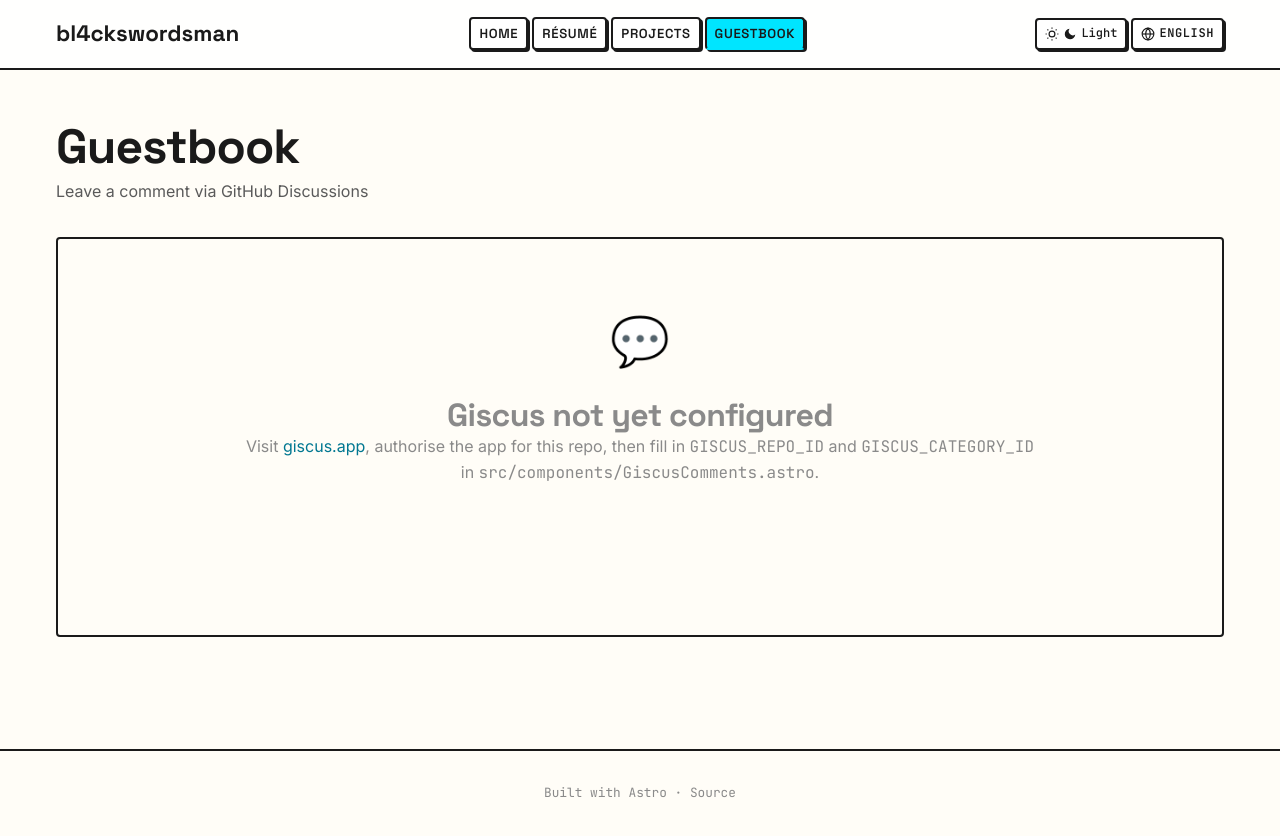
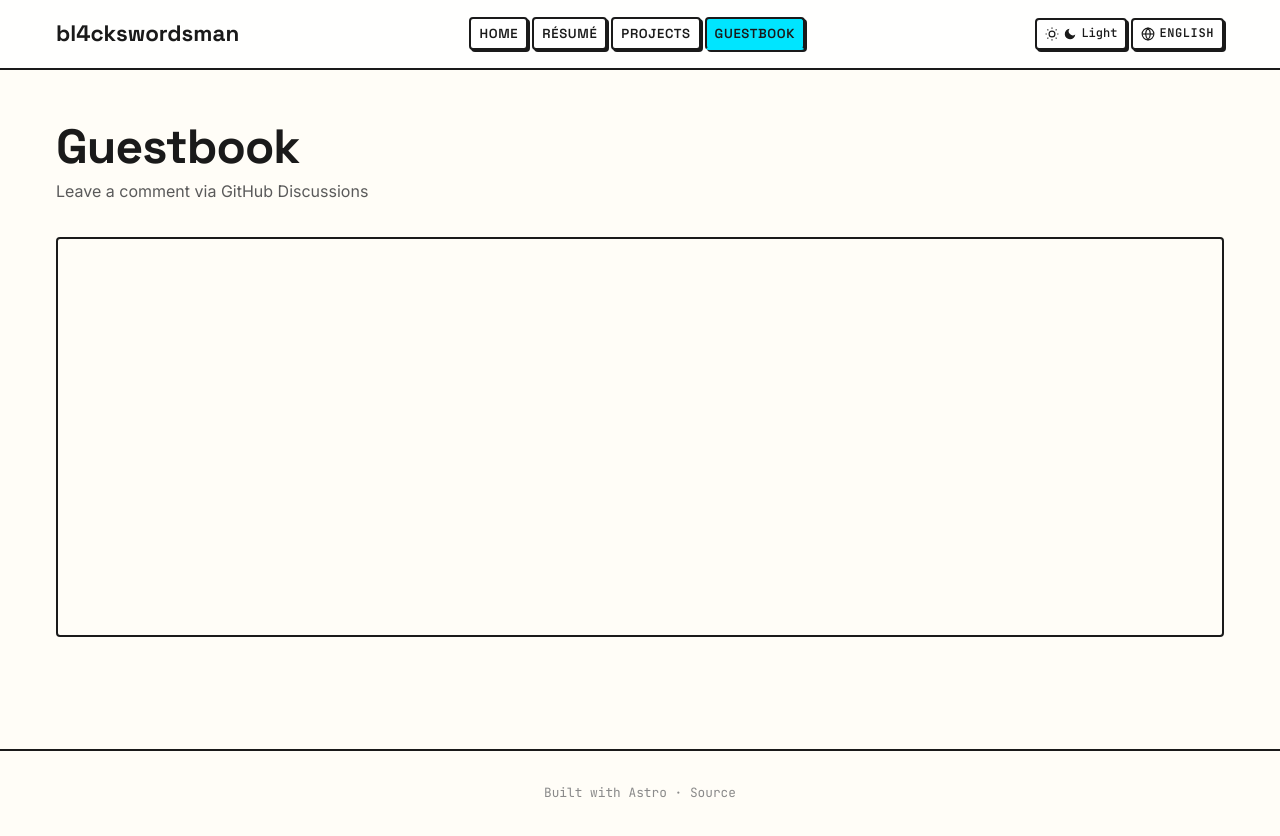
Before and after one commit to bl4ckswordsman/bl4ckswordsman.github.io, an Astro site: page /en/guestbook in a window 1280 px wide. Built offline with nearby package versions, Linux system fonts and the light colour scheme; Astro itself is replaced by a stand-in of ours.

Commit message:
feat(guestbook): configure Giscus repo and category IDs for Guestbook discussions

```diff
--- a/src/components/GiscusComments.astro
+++ b/src/components/GiscusComments.astro
@@ -17,9 +17,9 @@ const { lang } = Astro.props;
 // Visit https://giscus.app to get these values for your repo.
 // Requires: GitHub Discussions enabled on the repo.
 const GISCUS_REPO        = 'bl4ckswordsman/bl4ckswordsman.github.io';
-const GISCUS_REPO_ID     = '';   // ← fill in from giscus.app
+const GISCUS_REPO_ID     = 'R_kgDOK99mkA';
 const GISCUS_CATEGORY    = 'Guestbook';
-const GISCUS_CATEGORY_ID = '';   // ← fill in from giscus.app
+const GISCUS_CATEGORY_ID = 'DIC_kwDOK99mkM4DC9MS';
 const GISCUS_MAPPING     = 'pathname';
 const GISCUS_REACTIONS   = '1';
 
```
